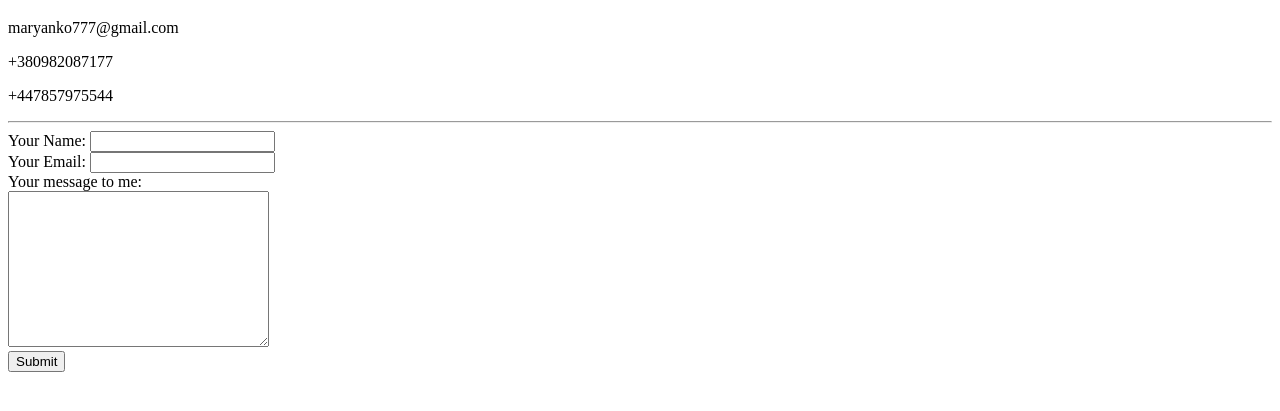
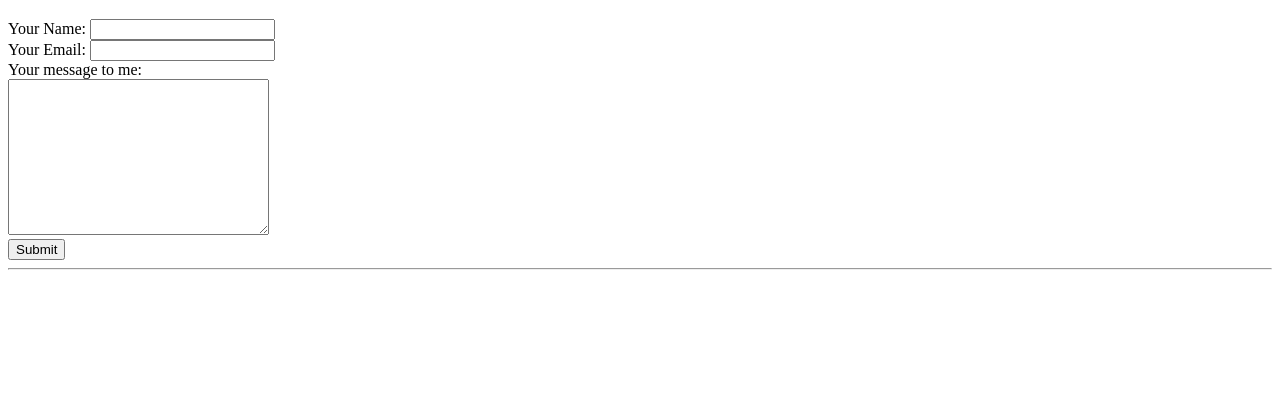
Before and after one commit to prydatkoo/cv, a plain HTML site: page contact-me.html in a window 1280 px wide. Shown: the part 71-482 px from the top of the page. Drawn offline with Linux system fonts and the light colour scheme.

Commit message:
Updated contacts form

```diff
--- a/contact-me.html
+++ b/contact-me.html
@@ -9,10 +9,6 @@
 <body>
      <hr>
      <h1>My contacts</h1>
-     <p>maryanko777@gmail.com</p>
-     <p>+380982087177</p>
-     <p>+447857975544</p>
-     <hr>
 
      <form action="mailto:maryanko777@gmail.com" method="POST" enctype="text/plain">
           <label>Your Name:</label>
@@ -23,6 +19,7 @@
           <textarea name="yourMessage" id="" cols="30" rows="10"></textarea><br>
           <input type="submit">
      </form>
+     <hr>
 
 </body>
 </html>
```
